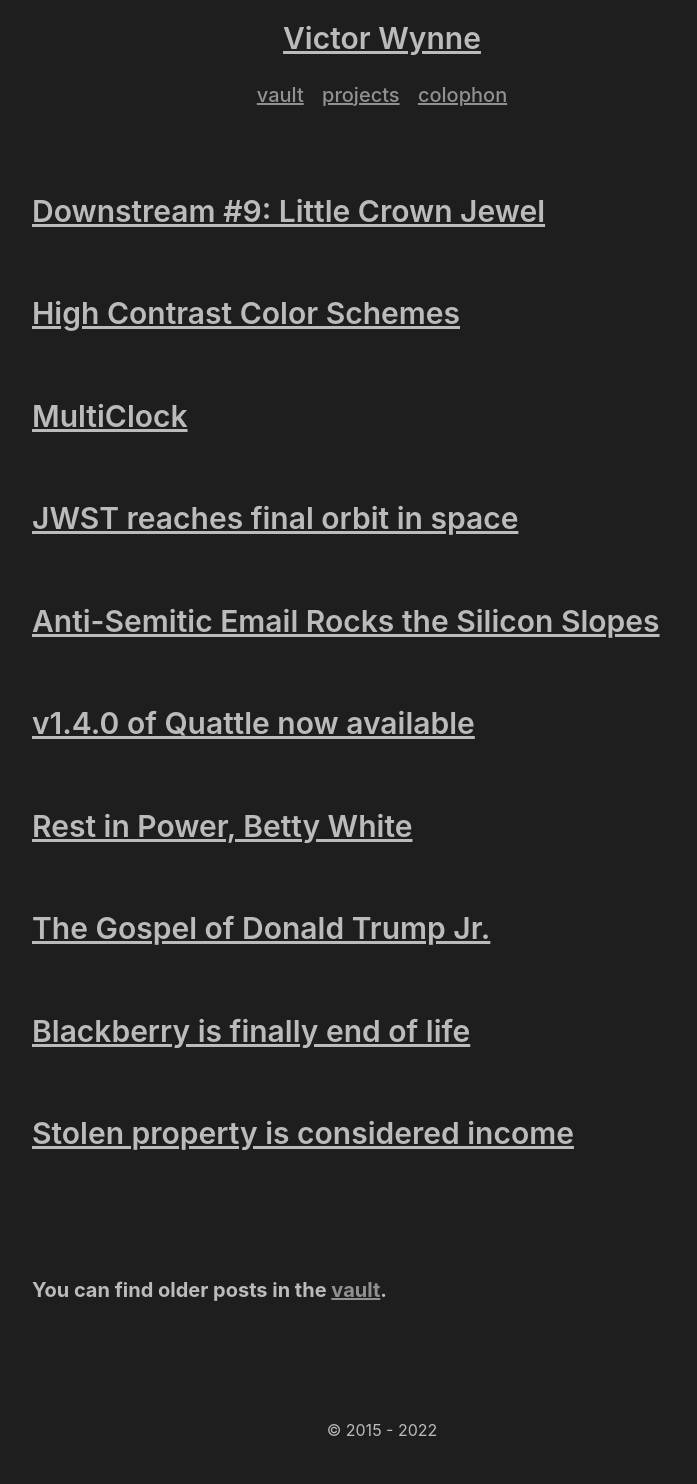
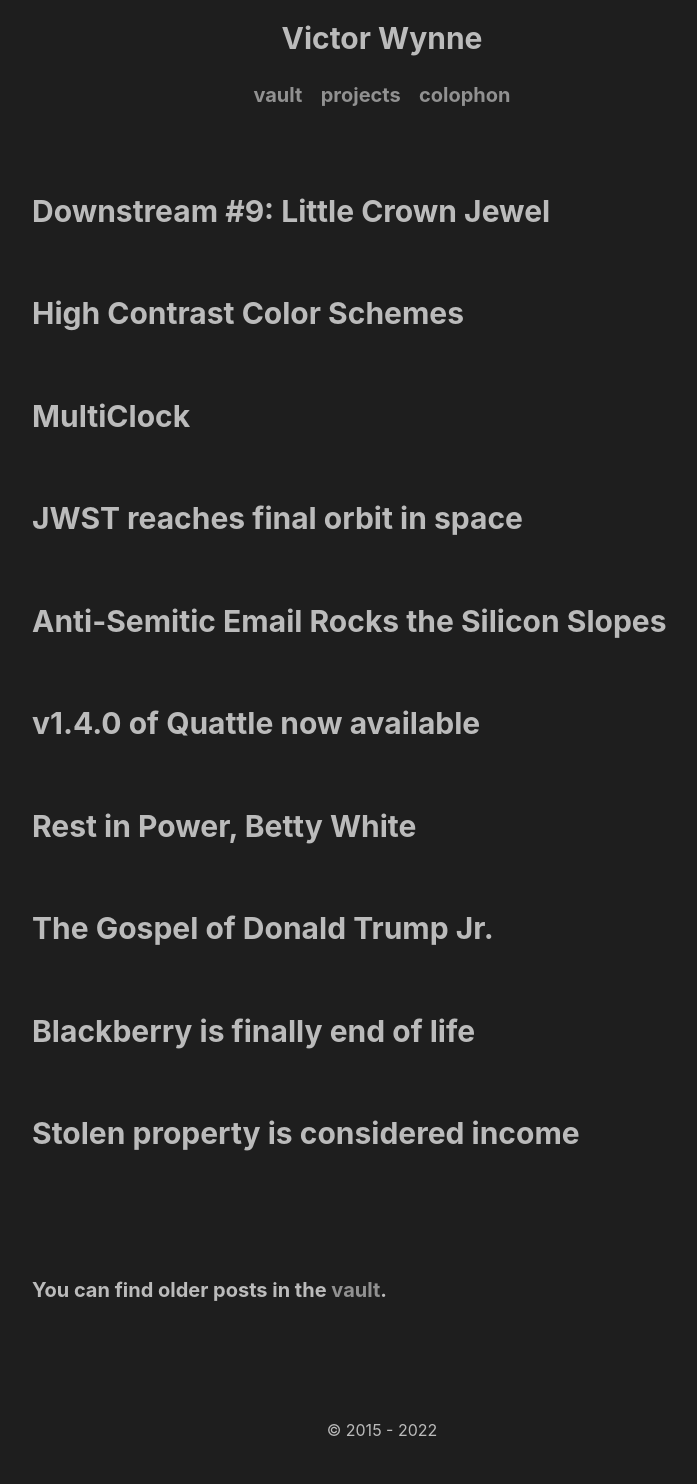
Before and after one commit to wertercatt/tooters, a Jekyll site: the page built from index.html, in a window 1280 px wide. Shown: the whole page, without its empty margins (258-955 px from the left). Built offline with Jekyll 4.4.1, drawn with Linux system fonts in a browser that asks for light colours.

Commit message:
Update _base.scss

```diff
--- a/_sass/_base.scss
+++ b/_sass/_base.scss
@@ -39,7 +39,8 @@
 // No `:visited` state is required by default (browsers will use `a`)
 a {
   color: $color;
-  text-decoration: underline;
+  text-decoration: none;
+  font-weight: bold;
 
    @media (prefers-color-scheme: light) {
    color: $light-scheme-color;
```
